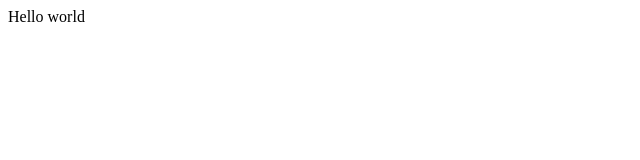
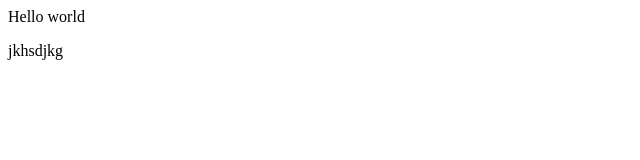
Before and after one commit to kkonain978-art/New-project, a plain HTML site: page index.html in a window 1280 px wide. Shown: the full height of the page, 0-640 px from the left. Drawn offline with Linux system fonts and the light colour scheme.

Commit message:
Update index.html in submodule

```diff
--- a/index.html
+++ b/index.html
@@ -1 +1,2 @@
 Hello world
+<p>jkhsdjkg</p>
```
